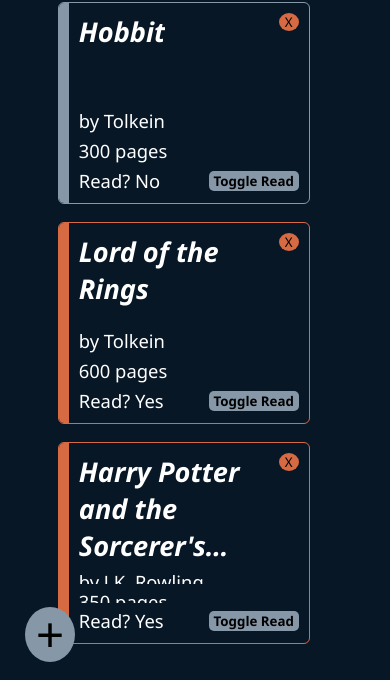
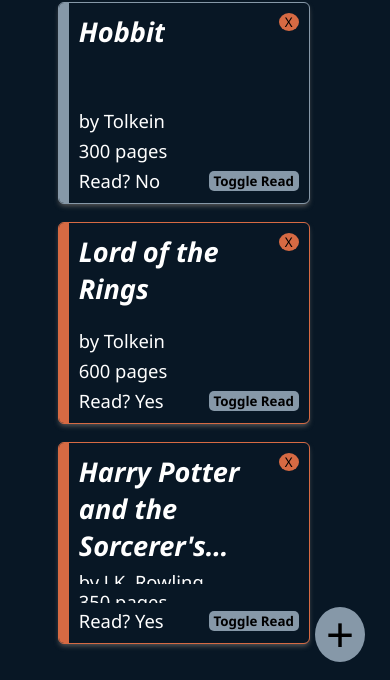
Before and after one commit to devchap8/library, a plain HTML site: page index.html in a window 390 px wide. Shown: the part 157-837 px from the top of the page. Drawn offline with Linux system fonts and the light colour scheme.

Commit message:
finish book styling

```diff
--- a/style.css
+++ b/style.css
@@ -10,6 +10,7 @@
     --orange: rgb(214, 106, 67);
     --light-gray: #c4e2fc;
     --light-orange: rgb(255, 158, 122);
+    --shadow: 0px 3px 5px rgb(87, 87, 87);
 }
 
 body {
@@ -21,7 +22,6 @@
 
     display: grid;
     grid-template-rows: 150px 1fr 50px;
-
 }
 
 .header {
@@ -64,6 +64,12 @@
     padding: 10px;
     border-radius: 5px;
     font-size: 1.15rem;
+    transition: 0.33s;
+    box-shadow: var(--shadow);
+}
+
+.bookContainer:hover {
+    margin-top: -10px;
 }
 
 .readBook {
@@ -139,9 +145,9 @@
 
 .formToggleButton {
     font-size: 2rem;
-    position: sticky;
+    position: fixed;
     bottom: 25px;
-    margin-left: 25px;
+    right: 25px;
     border: none;
     width: 50px;
     height: 50px;
```
